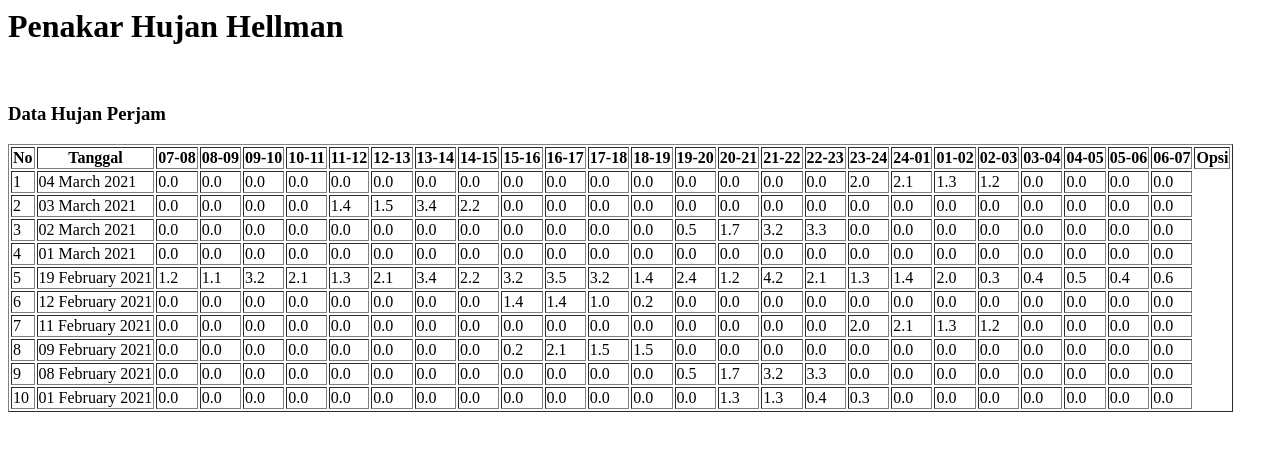
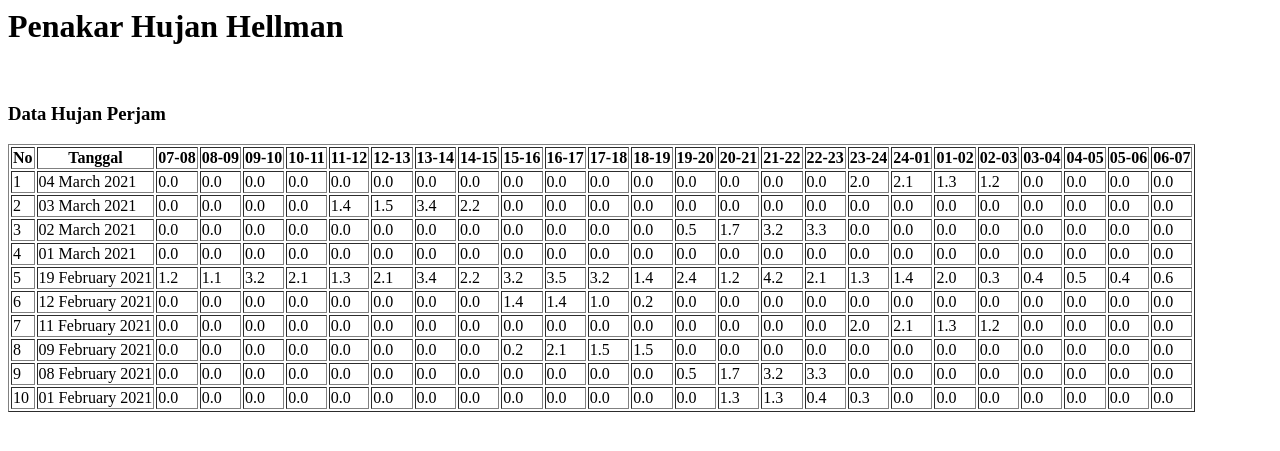
Before and after one commit to akhmadreva/penakar-hujan, a PHP site: page /data-hujan.php in a window 1280 px wide. Shown: the top 451 px of the page. Run offline with PHP 8.4, Linux system fonts and the light colour scheme; data comes from the database, SQL or seed files in the repository.

Commit message:
Update data-hujan.php

```diff
--- a/data-hujan.php
+++ b/data-hujan.php
@@ -51,7 +51,6 @@
             <th>04-05</th>
             <th>05-06</th>
             <th>06-07</th>
-            <th>Opsi</th>
 		</tr>
 		<?php
 		include "koneksi.php";
```
